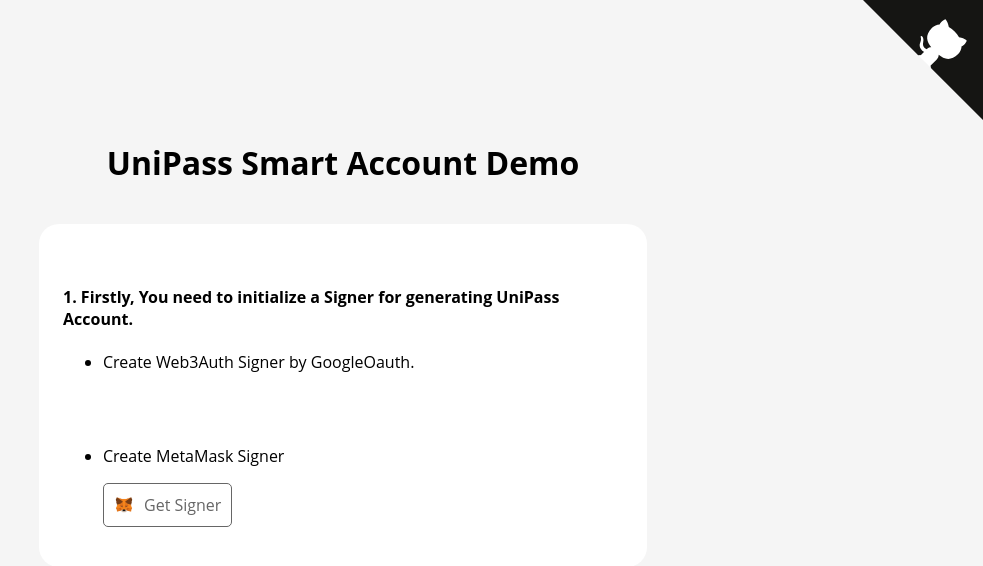
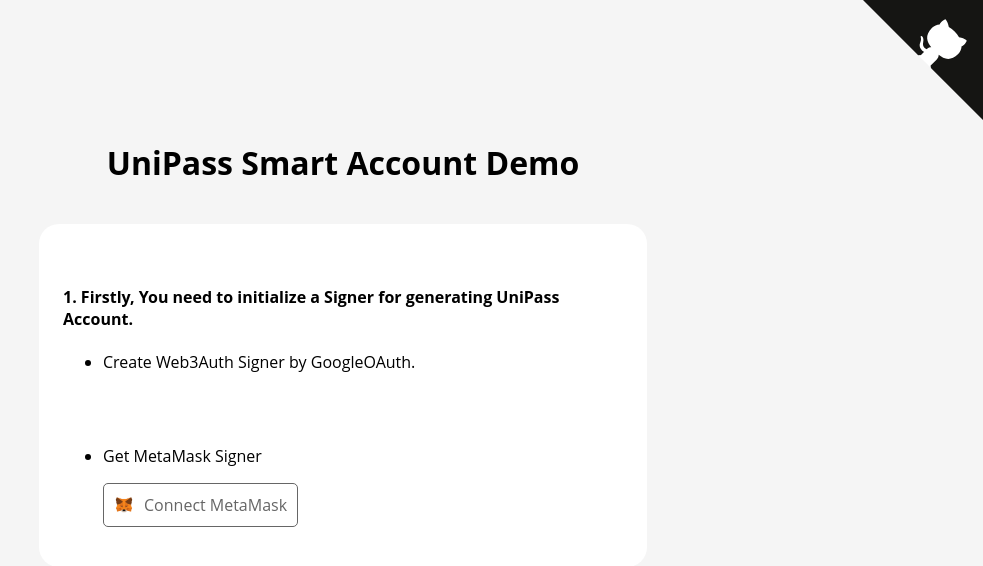
Before and after one commit to UniPassID/smart-account-sdk-demo, a React app: page / in a window 1280 px wide. Shown: the top 566 px of the page, without its empty margins (297-1280 px from the left). Built offline with nearby package versions, Linux system fonts and the light colour scheme.

Commit message:
update: sdk version

```diff
--- a/src/App.tsx
+++ b/src/App.tsx
@@ -13,7 +13,7 @@
     <GoogleOAuthProvider clientId="REDACTED_GOOGLE_CLIENT_ID">
       <div className="App">
         <a
-          href="https://github.com/UniPassID/unipass-popup-sdk"
+          href="https://github.com/UniPassID/smart-account-sdk-demo"
           target="_blank"
           className="github-corner"
           aria-label="View source on GitHub"
--- a/src/components/GenerateAccount/index.tsx
+++ b/src/components/GenerateAccount/index.tsx
@@ -1,5 +1,5 @@
 import "./index.css";
-import { SmartAccount } from "@unipasswallet/smart-account";
+import { SmartAccount, Environment } from "@unipasswallet/smart-account";
 import { useState } from "react";
 import ReactLoading from "react-loading";
 
@@ -11,6 +11,7 @@
     const smartAccount = new SmartAccount({
       rpcUrl: "https://node.wallet.unipass.id/eth-mainnet",
       masterKeySigner: props.signer!,
+      env: Environment.Dev,
       appId: "d891d3062f3f5252be137b4a0553ca83",
     });
 
@@ -26,14 +27,14 @@
 
   return (
     <>
-      <h4 className="section-title"> 2. Generate UniPass Account Account. </h4>
+      <h4 className="section-title"> 2. Generate UniPass Account. </h4>
       {loading ? (
         <ReactLoading type="bubbles" color="#8864ff" />
       ) : (
         <>
           {address ? (
             <>
-            <div>User address: {address}</div>
+            <div>UniPass address: {address}</div>
             <div className="retry-btn" onClick={reset}>
               Retry
             </div>
--- a/src/components/InitSigner/index.tsx
+++ b/src/components/InitSigner/index.tsx
@@ -2,8 +2,8 @@
 import ReactLoading from "react-loading";
 import {
   Web3AuthSigner,
-  UnipassRunningEnv,
 } from "@unipasswallet/smart-account-signer";
+import { Environment } from "@unipasswallet/smart-account";
 import "./index.css";
 import MetaMaskBtn from "../MetaMaskBtn";
 import { useState } from "react";
@@ -14,12 +14,18 @@
   const [success, setSuccess] = useState<boolean>(false);
   const initWeb3Signer = async function (idToken: string) {
     setLoading(true)
+    const startTime = Date.now()
+    console.log('Begin to init Web3Signer ', startTime)
     const web3AuthSigner = new Web3AuthSigner({
       appId: "d891d3062f3f5252be137b4a0553ca83",
       idToken,
-      runningEnv: UnipassRunningEnv.Dev,
+      env: Environment.Dev,
     });
     const signer = await web3AuthSigner.init();
+
+    const endTime = Date.now()
+    console.log('Finish ', endTime)
+    console.log(`Duration:  ${endTime - startTime}ms`)
     props.onCreateSigner(signer);
 
     setLoading(false)
@@ -50,7 +56,7 @@
             ) : (
               <>
                 <ul>
-                  <li> Create Web3Auth Signer by GoogleOauth. </li>
+                  <li> Create Web3Auth Signer by GoogleOAuth. </li>
                 </ul>
                 <div className="btn-wrapper">
                   <GoogleLogin
@@ -63,7 +69,7 @@
                   />
                 </div>
                 <ul>
-                  <li> Create MetaMask Signer </li>
+                  <li> Get MetaMask Signer </li>
                 </ul>
                 <div className="btn-wrapper">
                   <MetaMaskBtn
--- a/src/components/MetaMaskBtn/index.tsx
+++ b/src/components/MetaMaskBtn/index.tsx
@@ -16,7 +16,7 @@
 
   return (
     <div className="metamask-btn" onClick={initSigner}>
-      <div className="metamask-icon"/> Get Signer </div>
+      <div className="metamask-icon"/> Connect MetaMask </div>
   );
 }
 
```
Also changed, not shown: package.json (+5 -3 lines).
